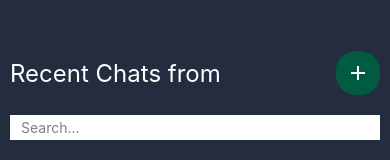
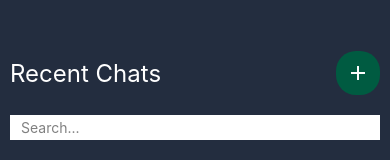
Before and after one commit to xxxCam900xxx/M426_AkwardSilents_frontend, a React Native app: screen /FriendsPage in a window 390 px wide. Shown: the top 160 px of the page. Built offline with nearby package versions, Linux system fonts and the light colour scheme.

Commit message:
fix things oder so

```diff
--- a/src/Router.jsx
+++ b/src/Router.jsx
@@ -16,9 +16,9 @@ export const Router = () => {
             <Stack.Screen name='HomePage' component={HomePage} />
             <Stack.Screen name='RegisterPage' component={RegisterPage} />
             <Stack.Screen name='ServerPage' component={ServerPage} />
-            <Stack.Screen name='FriendsPage' initialParams={{ ip: undefined}} component={FriendsPage} />
+            <Stack.Screen name='FriendsPage' initialParams={{ ip: undefined }} component={FriendsPage} />
             <Stack.Screen name='Navbar' component={Navbar} />
-            <Stack.Screen name='ChatPage' initialParams={{ chatId: undefined}} component={ChatPage} />
+            <Stack.Screen name='ChatPage' initialParams={{ chatId: undefined, chatName: undefined }} component={ChatPage} />
             <Stack.Screen name='ProfilePage' component={ProfilePage} />
         </Stack.Navigator>
     );
--- a/src/pages/FriendsPage.jsx
+++ b/src/pages/FriendsPage.jsx
@@ -56,13 +56,11 @@ function FriendsPage() {
   const [searchQueryModal, setSearchQueryModal] = useState('');
   const [recentChats, setRecentChats] = useState(recentChatsData);
   const [availableContacts, setAvailableContacts] = useState(availableContactsData);
-  const [addedContacts, setAddedContacts] = useState([]);
   const searchInputRef = useRef(null);
   const route = useRoute();
   console.log(route)
   console.log('params:', route.params)
-  const { ip } = route.params;
-  console.log('ip: ', ip)
+  const { ip } = route.params ?? {};
 
   const toggleModal = () => {
     setModalVisible(!isModalVisible);
@@ -111,7 +109,11 @@ function FriendsPage() {
   return (
     <View style={{ flex: 1, backgroundColor: '#232D3F' }}>
       <View style={{ flexDirection: 'row', justifyContent: 'space-between', alignItems: 'center', padding: 10, paddingTop: 51 }}>
-        <Text style={{ color: 'white', fontSize: 24 }}>Recent Chats from {ip}</Text>
+        {ip ? (
+          <Text style={{ color: 'white', fontSize: 24 }}>Recent Chats from {ip}</Text>
+        ) : (
+          <Text style={{ color: 'white', fontSize: 24 }}>Recent Chats</Text>
+        )}
         <TouchableOpacity style={{ backgroundColor: '#005B41', padding: 10, borderRadius: 20 }} onPress={toggleModal}>
           <MaterialIcons name="add" size={24} color="white" />
         </TouchableOpacity>
--- a/src/pages/ServerPage.jsx
+++ b/src/pages/ServerPage.jsx
@@ -31,9 +31,8 @@ export default function ServerPage() {
             // Check if the response is successful (status code 200-299)
             if (response.ok) {
                 setServerReachable(true);
-                console.log('Server is reachable:', response);
+                console.log('Server is reachable'); // Please don't log the response
                 servers.push({ ip: url });
-                console.log(url)
                 navigation.navigate('FriendsPage', { ip: url });
             } else {
                 console.log('Server returned an error:', response.status, response.statusText);
@@ -43,11 +42,6 @@ export default function ServerPage() {
             console.error('Error during network request:', error);
         }
     };
-
-
-    useEffect(() => {
-        console.log(url);
-    }, [url]);
 
 
     return (
```
